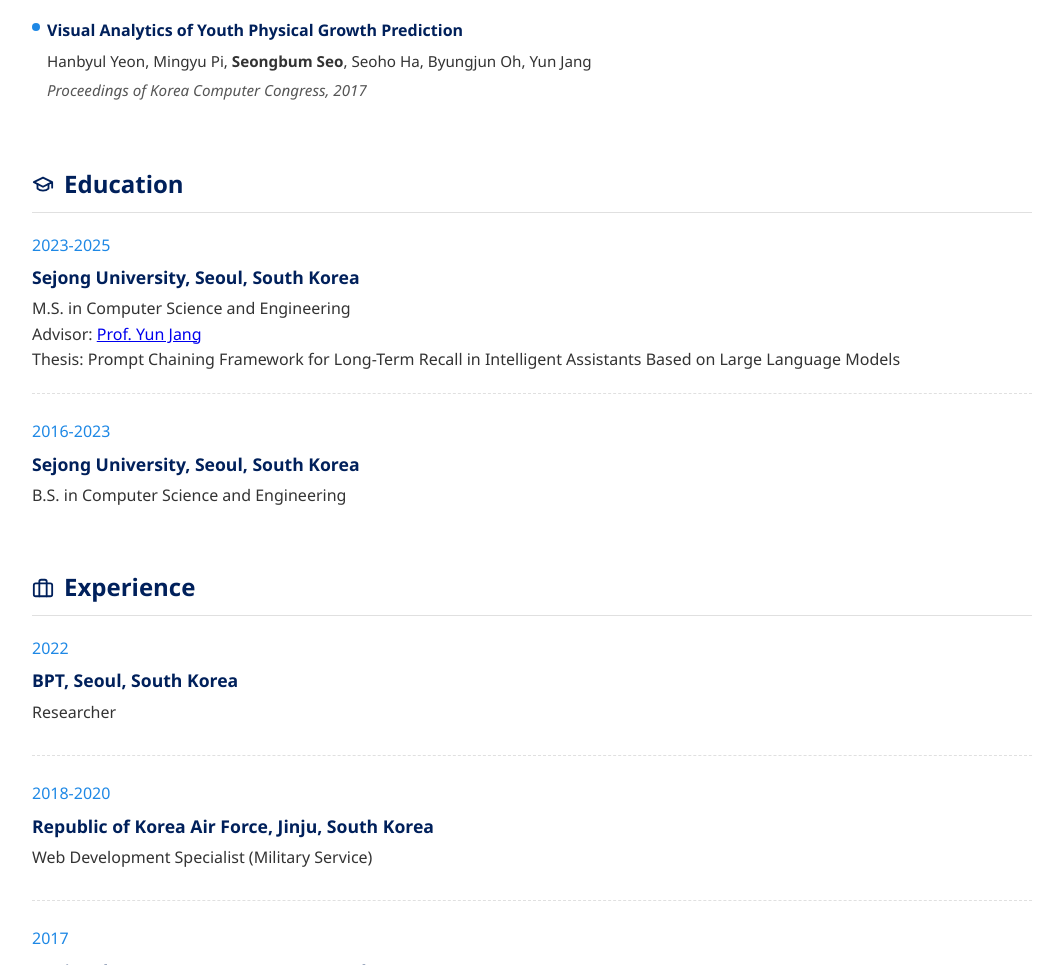
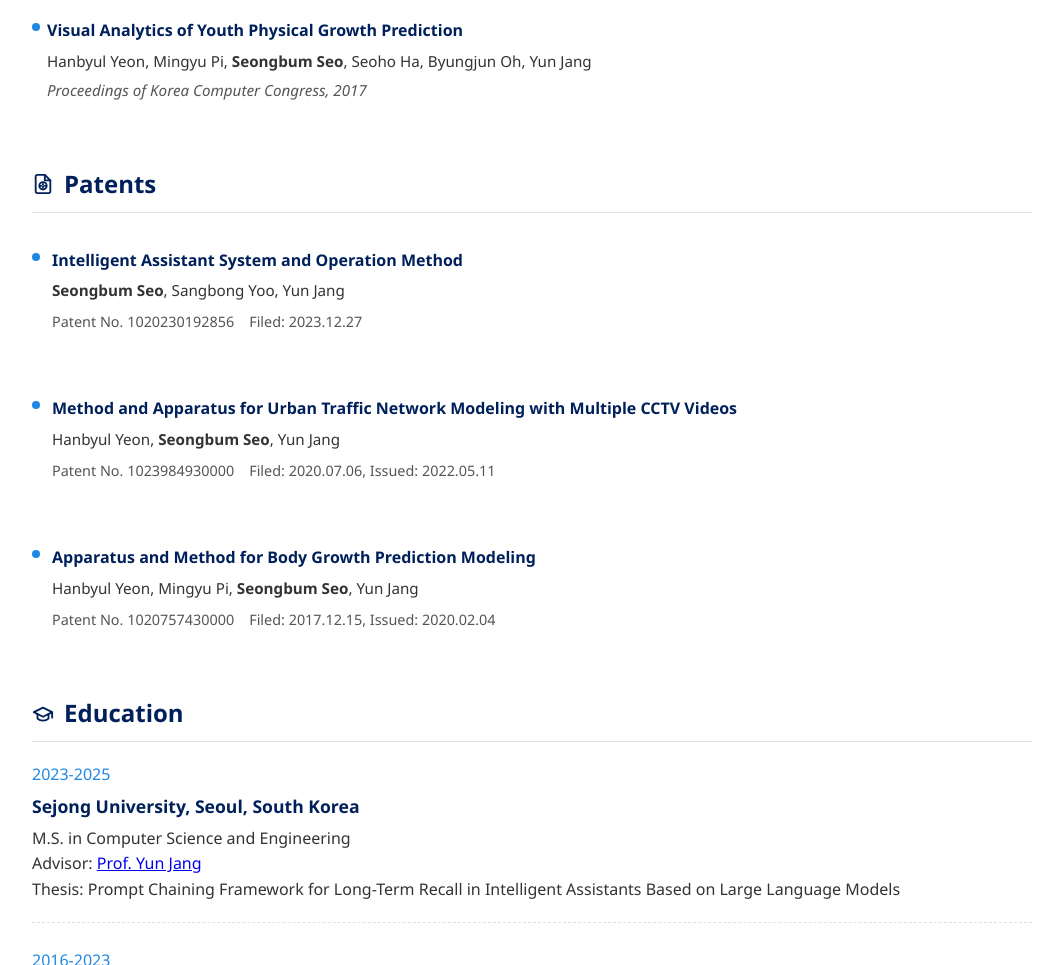
Before and after one commit to Seongbuming/seongbum.com, a plain HTML site: page index.html in a window 1280 px wide. Shown: the part 2888-3853 px from the top of the page, without its empty margins (108-1171 px from the left). Drawn offline with Linux system fonts and the light colour scheme.

Commit message:
Add patents

```diff
--- a/index.html
+++ b/index.html
@@ -369,6 +369,56 @@
         </div> -->
     </section>
 
+    <section id="patents">
+        <h2>
+            <svg xmlns="http://www.w3.org/2000/svg" width="22" height="22" viewBox="0 0 24 24" fill="none" stroke="currentColor" stroke-width="2" stroke-linecap="round" stroke-linejoin="round">
+                <path d="M14 2H6a2 2 0 0 0-2 2v16a2 2 0 0 0 2 2h12a2 2 0 0 0 2-2V8z"></path>
+                <polyline points="14 2 14 8 20 8"></polyline>
+                <circle cx="12" cy="14" r="4"></circle>
+                <path d="M12 12v1"></path>
+                <path d="M12 15v1"></path>
+                <path d="M14 14h1"></path>
+                <path d="M9 14h1"></path>
+            </svg>
+            Patents
+        </h2>
+        <div class="patent-item">
+            <div class="patent-title">Intelligent Assistant System and Operation Method</div>
+            <div class="patent-authors"><strong>Seongbum Seo</strong>, Sangbong Yoo, Yun Jang</div>
+            <div class="patent-info">
+                <span class="patent-number">Patent No. 1020230192856</span>
+                <span class="patent-date">Filed: 2023.12.27</span>
+            </div>
+        </div>
+        <div class="patent-item">
+            <div class="patent-title">Method and Apparatus for Urban Traffic Network Modeling with Multiple CCTV Videos</div>
+            <div class="patent-authors">Hanbyul Yeon, <strong>Seongbum Seo</strong>, Yun Jang</div>
+            <div class="patent-info">
+                <span class="patent-number">Patent No. 1023984930000</span>
+                <span class="patent-date">Filed: 2020.07.06, Issued: 2022.05.11</span>
+            </div>
+        </div>
+        <div class="patent-item">
+            <div class="patent-title">Apparatus and Method for Body Growth Prediction Modeling</div>
+            <div class="patent-authors">Hanbyul Yeon, Mingyu Pi, <strong>Seongbum Seo</strong>, Yun Jang</div>
+            <div class="patent-info">
+                <span class="patent-number">Patent No. 1020757430000</span>
+                <span class="patent-date">Filed: 2017.12.15, Issued: 2020.02.04</span>
+            </div>
+        </div>
+        <!-- <div class="patent-item">
+            <div class="patent-title">[특허명]</div>
+            <div class="patent-authors"><strong>Seongbum Seo</strong>, [공동 발명자]</div>
+            <div class="patent-info">
+                <span class="patent-number">Patent No. [특허 번호]</span>
+                <span class="patent-date">Filed: [출원일], Issued: [등록일]</span>
+            </div>
+            <div class="patent-description">
+                [특허 설명]
+            </div>
+        </div> -->
+    </section>
+
     <section id="education">
         <h2>
             <svg xmlns="http://www.w3.org/2000/svg" width="22" height="22" viewBox="0 0 24 24" fill="none" stroke="currentColor" stroke-width="2" stroke-linecap="round" stroke-linejoin="round">
--- a/styles.css
+++ b/styles.css
@@ -209,6 +209,68 @@ h3 {
     background-color: var(--main-color);
 }
 
+/* Patents Section */
+.patent-item {
+    margin-bottom: 25px;
+    padding: 15px;
+    border-radius: 5px;
+    transition: background-color 0.2s;
+    position: relative;
+    padding-left: 20px;
+}
+
+.patent-item:hover {
+    background-color: var(--hover-color);
+}
+
+.patent-item:before {
+    content: "";
+    position: absolute;
+    left: 0;
+    top: 20px;
+    width: 8px;
+    height: 8px;
+    background-color: var(--accent-color);
+    border-radius: 50%;
+}
+
+.patent-title {
+    font-weight: 600;
+    margin-bottom: 5px;
+    color: var(--main-color);
+}
+
+.patent-authors {
+    margin-bottom: 8px;
+    font-size: 0.95rem;
+}
+
+.patent-info {
+    display: flex;
+    flex-wrap: wrap;
+    gap: 15px;
+    margin-bottom: 8px;
+    font-size: 0.9rem;
+    color: #555;
+}
+
+.patent-number {
+    font-weight: 500;
+}
+
+.patent-description {
+    font-size: 0.95rem;
+    color: #555;
+    margin-top: 5px;
+}
+
+@media (max-width: 768px) {
+    .patent-info {
+        flex-direction: column;
+        gap: 5px;
+    }
+}
+
 /* Research Interests and Skills */
 .research-interests, .skills-container {
     display: flex;
```
